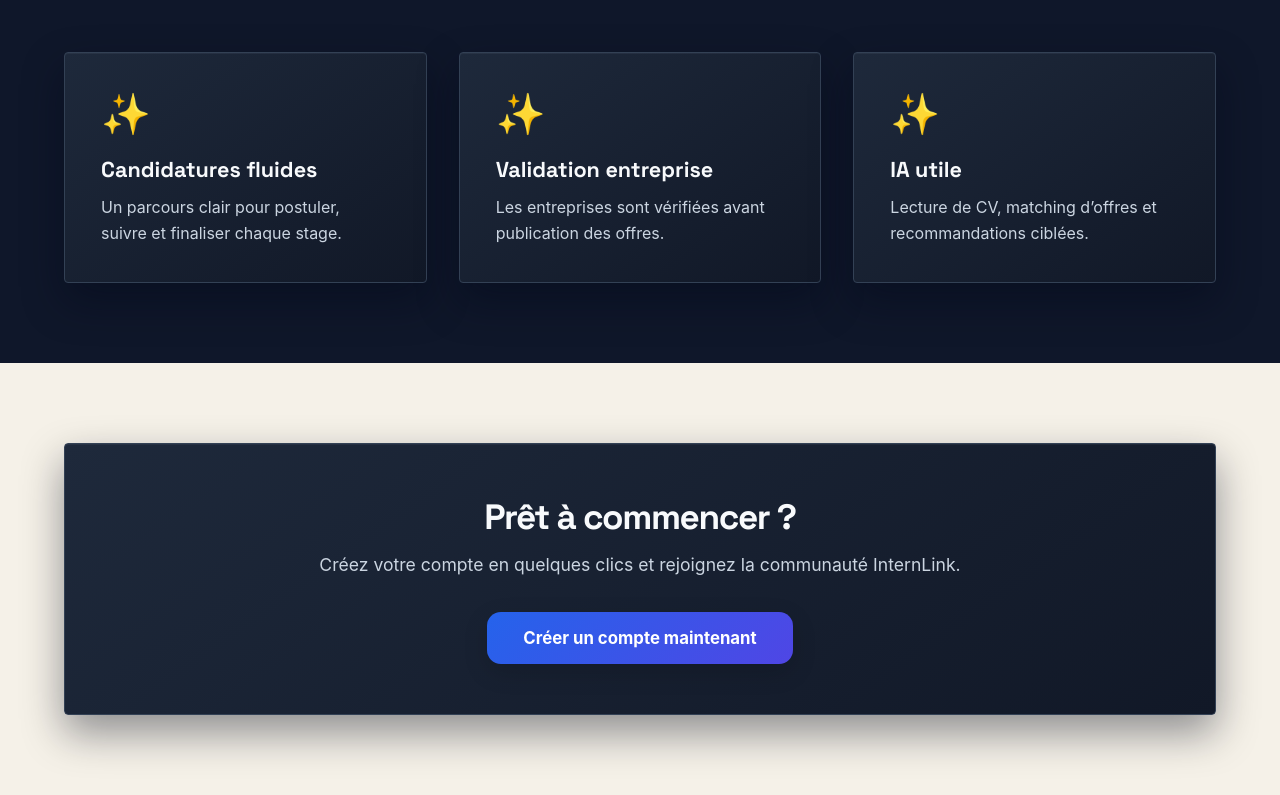
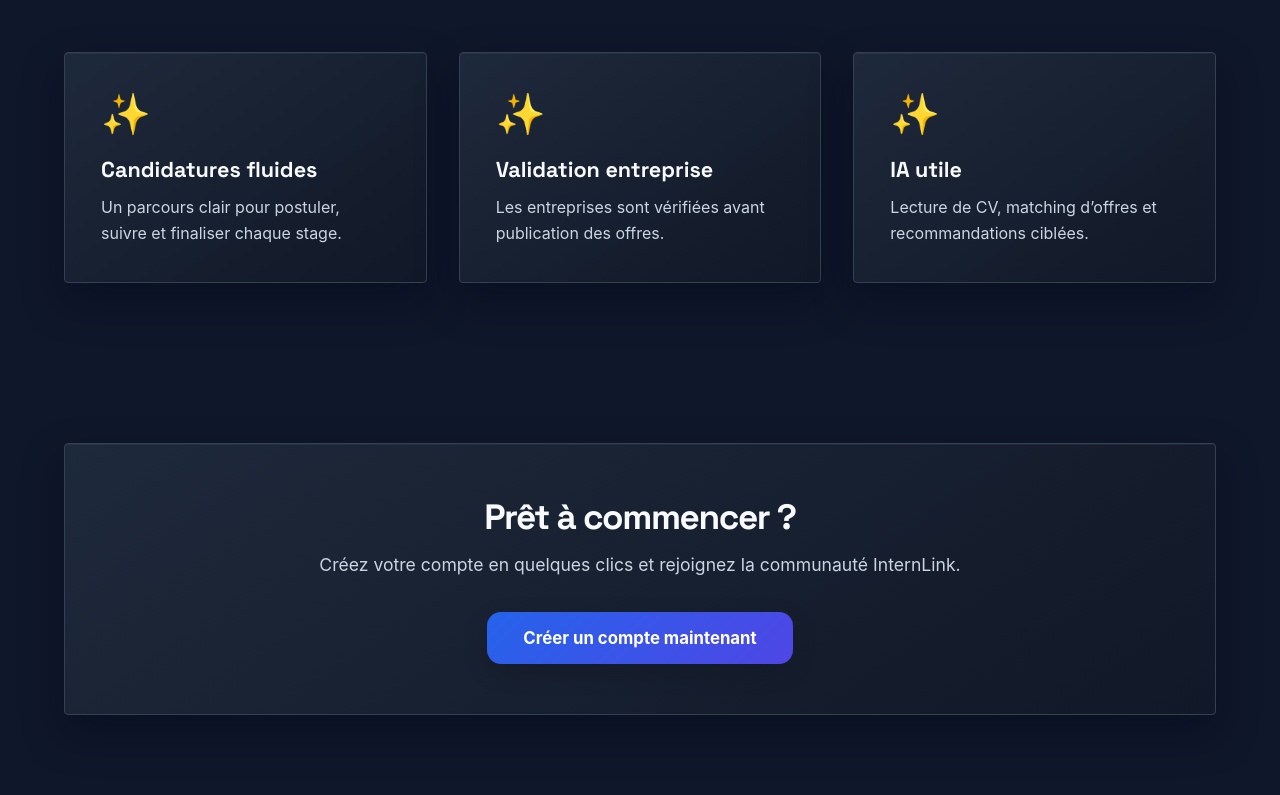
Before and after one commit to krayem1234/interlink, an Angular app in the folder frontend/: page / in a window 1280 px wide. Shown: the part 1151-1946 px from the top of the page. Built offline with nearby package versions, Linux system fonts and the light colour scheme.

Commit message:
fix: align homepage cta with active theme

```diff
--- a/frontend/src/styles.scss
+++ b/frontend/src/styles.scss
@@ -360,3 +360,7 @@ body:not(.light-theme) .week7-card .mat-mdc-outlined-button{color:#bfdbfe !impor
 body.light-theme .week7-card{background:#fffdf8 !important;color:#1f2933 !important}
 body.light-theme .week7-card textarea,body.light-theme .week7-card input{background:#fffdf8 !important;color:#1f2933 !important;border-color:#c9c0b4 !important}
 @media(max-width:700px){.week7-page{padding:28px 16px 50px !important}.week7-hero{padding:28px 22px !important}.week7-grid,.week7-grid:has(> .week7-card:only-child){grid-template-columns:1fr !important}.week7-card{padding:22px !important}.week7-card .actions{flex-direction:column;align-items:stretch}.week7-card .actions button{width:100%}}
+
+/* Landing page theme consistency */
+body:not(.light-theme) .landing .cta { background: #0f172a !important; }
+body.light-theme .landing .cta { background: #f5f1e8 !important; }
```
